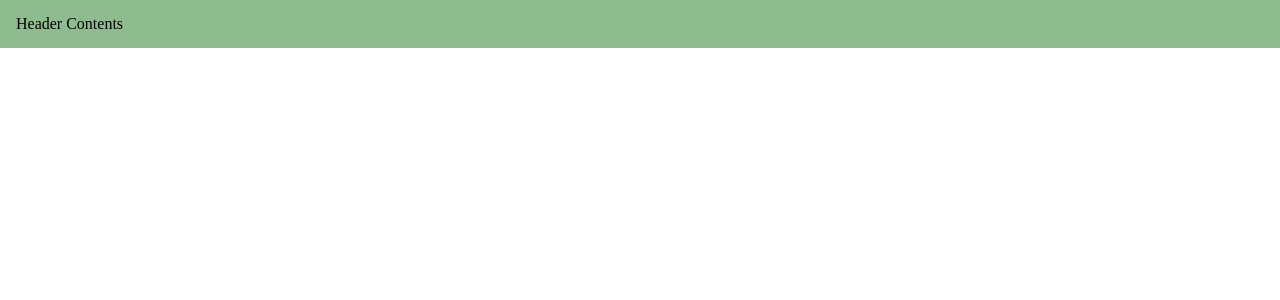
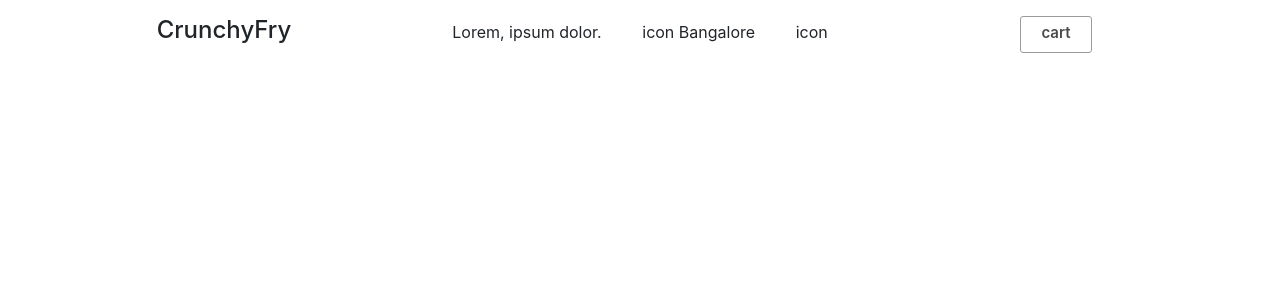
Before and after one commit to paldheeraj25/crunchyfry, an Angular app: page /home in a window 1280 px wide. Shown: the top 300 px of the page. Built offline with nearby package versions, Linux system fonts and the light colour scheme.

Commit message:
header strip location

```diff
--- a/package.json
+++ b/package.json
@@ -20,6 +20,7 @@
     "@angular/platform-browser": "^6.0.0",
     "@angular/platform-browser-dynamic": "^6.0.0",
     "@angular/router": "^6.0.0",
+    "bootstrap": "^4.3.1",
     "core-js": "^2.5.4",
     "rxjs": "6.0.0",
     "zone.js": "^0.8.26"
--- a/src/app/app-routing.module.ts
+++ b/src/app/app-routing.module.ts
@@ -4,7 +4,13 @@ import { RouterModule, Routes } from "@angular/router";
 
 import { HomeComponent } from "./home/home.component";
 
-const appRoutes: Routes = [{ path: "home", component: HomeComponent }];
+const appRoutes: Routes = [
+  { path: "home", component: HomeComponent },
+  { path: '',
+    redirectTo: '/home',
+    pathMatch: 'full'
+  },
+];
 
 @NgModule({
   imports: [CommonModule, RouterModule.forRoot(appRoutes)],
--- a/src/app/components/header/header.component.html
+++ b/src/app/components/header/header.component.html
@@ -1 +1,16 @@
-<div class="container">Header Contents</div>
+<div class="container-fluid">
+  <!-- location and cart strip/content -->
+  <section class="location-area">
+    <div class="logo">
+      <h4>CrunchyFry</h4>
+    </div>
+    <div class="location-info">
+      <span class="span-text">Lorem, ipsum dolor.</span>
+      <span class="span-text"> icon Bangalore</span>
+      <span class="span-text">icon</span>
+    </div>
+    <div class="cart-content">
+      <a class="cart-btn" href="">cart</a>
+    </div>
+  </section>
+</div>
--- a/src/app/components/header/header.component.scss
+++ b/src/app/components/header/header.component.scss
@@ -1,4 +1,41 @@
-.container {
-  background-color: darkseagreen;
+.container-fluid {
   padding: 1rem;
 }
+
+.location-area {
+  display: grid;
+  grid-template-columns: 1fr 1fr 1fr;
+}
+
+.cart-btn{
+  display: inline-block;
+  vertical-align: middle;
+  padding: 0.5rem 1.3rem;
+  border: 1px solid #9b9b9b;
+  border-radius: 3px;
+  color: #4a4a4a;
+  font-size: 15px;
+  font-weight: 600;
+}
+
+.logo {
+  display: flex;
+  justify-content: center;
+}
+.location-info {
+  display: flex;
+  justify-content: space-around;
+}
+
+.location-info span {
+  padding-top: 0.5rem;
+}
+.cart-content {
+  display: flex;
+  justify-content: center;
+}
+
+.cart-content :hover {
+  text-decoration: none;
+  background: #dddddd;
+}
--- a/src/styles.scss
+++ b/src/styles.scss
@@ -1,4 +1,5 @@
 /* You can add global styles to this file, and also import other style files */
+@import '~bootstrap/dist/css/bootstrap.min.css';
 * {
   margin: 0;
   padding: 0;
```
Also changed, not shown: 1 other file (tests, documents, lock files or other folders).
